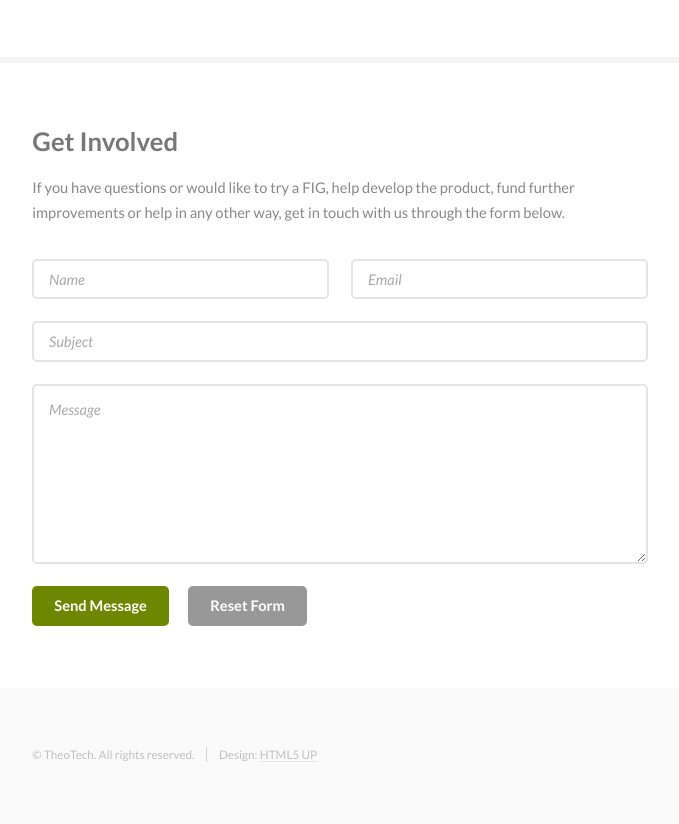
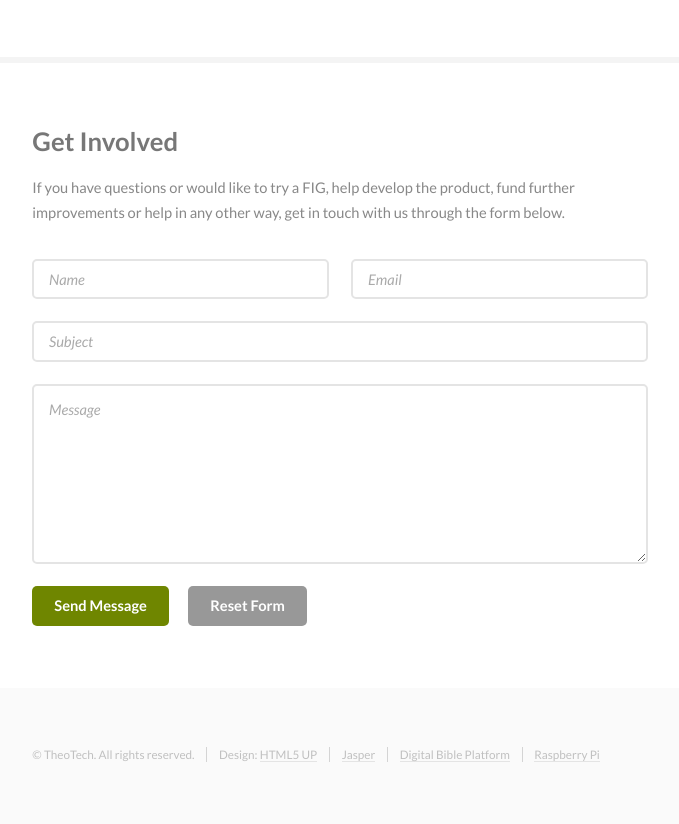
Before and after one commit to dlieviant/BibleReader, a plain HTML site: page index.html in a window 1280 px wide. Shown: the part 1680-2504 px from the top of the page, without its empty margins (153-832 px from the left). Drawn offline with Linux system fonts and the light colour scheme.

Commit message:
added links to technologies used

```diff
--- a/index.html
+++ b/index.html
@@ -518,7 +518,7 @@ print 'It took ' + i + ' iterations to sort the deck.';</code></pre>
 				<section id="footer">
 					<div class="container">
 						<ul class="copyright">
-							<li>&copy; TheoTech. All rights reserved.</li><li>Design: <a href="http://html5up.net">HTML5 UP</a></li>
+							<li>&copy; TheoTech. All rights reserved.</li><li>Design: <a href="http://html5up.net">HTML5 UP</a></li><li><a href="http://jasperproject.github.io">Jasper</a></li><li><a href="http://digitalbibleplatform.com">Digital Bible Platform</a></li><li><a href="http://www.raspberrypi.org">Raspberry Pi</a></li>
 						</ul>
 					</div>
 				</section>
```
